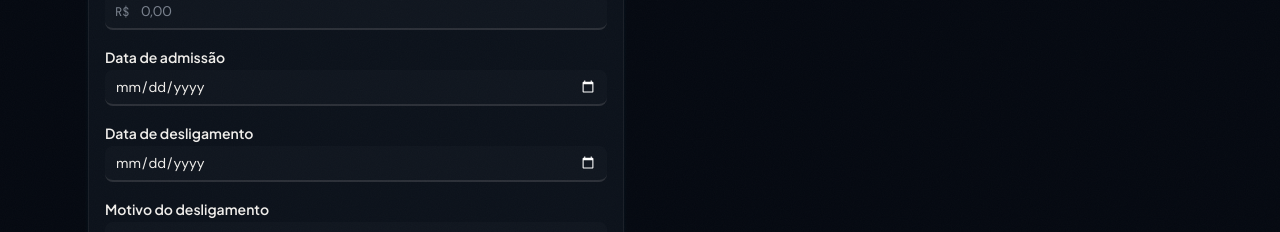
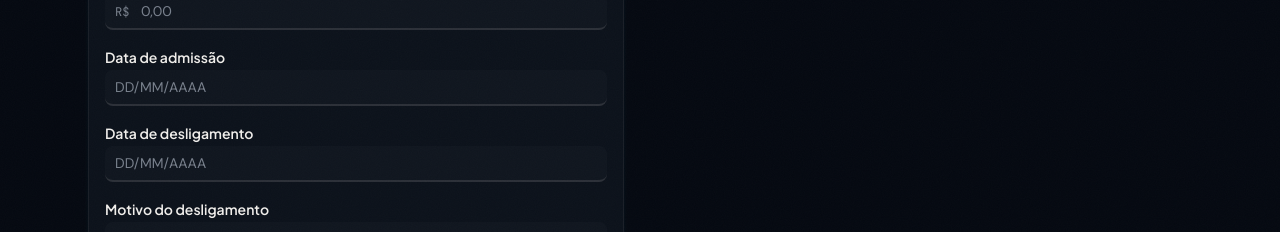
Before and after one commit to fe-m-bueno/rescisao-clt, a Next.js app: page / in a window 1280 px wide. Shown: the part 290-522 px from the top of the page. Built offline with nearby package versions, Linux system fonts and the light colour scheme.

Commit message:
fix: input de data com máscara DD/MM/AAAA e corrigir label do select
- Substituir input nativo type=date por componente DateInput customizado
- Máscara automática DD/MM/AAAA com validação
- Corrigir SelectValue para mostrar label ao invés da key

```diff
--- /dev/null
+++ b/src/components/calculator/date-input.tsx
@@ -0,0 +1,80 @@
+'use client'
+
+import { type ChangeEvent, useEffect, useRef, useState } from 'react'
+import { Input } from '@/components/ui/input'
+
+interface DateInputProps {
+  value: Date | null
+  onChange: (date: Date | null) => void
+  id?: string
+}
+
+function formatBR(date: Date | null): string {
+  if (!date) return ''
+  const d = String(date.getDate()).padStart(2, '0')
+  const m = String(date.getMonth() + 1).padStart(2, '0')
+  const y = date.getFullYear()
+  return `${d}/${m}/${y}`
+}
+
+function parseBR(value: string): Date | null {
+  const clean = value.replace(/\D/g, '')
+  if (clean.length < 8) return null
+  const d = Number(clean.slice(0, 2))
+  const m = Number(clean.slice(2, 4))
+  const y = Number(clean.slice(4, 8))
+  if (y < 1900 || y > 2100 || m < 1 || m > 12 || d < 1 || d > 31) return null
+  const date = new Date(y, m - 1, d)
+  if (date.getFullYear() !== y || date.getMonth() !== m - 1 || date.getDate() !== d) return null
+  return date
+}
+
+function applyMask(value: string): string {
+  const digits = value.replace(/\D/g, '').slice(0, 8)
+  if (digits.length <= 2) return digits
+  if (digits.length <= 4) return `${digits.slice(0, 2)}/${digits.slice(2)}`
+  return `${digits.slice(0, 2)}/${digits.slice(2, 4)}/${digits.slice(4)}`
+}
+
+export function DateInput({ value, onChange, id }: DateInputProps) {
+  const [raw, setRaw] = useState(() => formatBR(value))
+  const isFocused = useRef(false)
+
+  useEffect(() => {
+    if (!isFocused.current) {
+      setRaw(formatBR(value))
+    }
+  }, [value])
+
+  const handleChange = (e: ChangeEvent<HTMLInputElement>) => {
+    const masked = applyMask(e.target.value)
+    setRaw(masked)
+    onChange(parseBR(masked))
+  }
+
+  const handleFocus = () => {
+    isFocused.current = true
+  }
+
+  const handleBlur = () => {
+    isFocused.current = false
+    const parsed = parseBR(raw)
+    if (parsed) {
+      setRaw(formatBR(parsed))
+    }
+  }
+
+  return (
+    <Input
+      id={id}
+      type="text"
+      inputMode="numeric"
+      placeholder="DD/MM/AAAA"
+      value={raw}
+      onChange={handleChange}
+      onFocus={handleFocus}
+      onBlur={handleBlur}
+      maxLength={10}
+    />
+  )
+}
--- a/src/components/calculator/form.tsx
+++ b/src/components/calculator/form.tsx
@@ -1,7 +1,7 @@
 'use client'
 
 import { ChevronDown } from 'lucide-react'
-import type { Dispatch } from 'react'
+import { type Dispatch, useCallback } from 'react'
 import { Card, CardContent, CardHeader, CardTitle } from '@/components/ui/card'
 import {
   Collapsible,
@@ -27,30 +27,20 @@ import {
   type TerminationType,
 } from '@/lib/types'
 import { CurrencyInput } from './currency-input'
+import { DateInput } from './date-input'
 
 interface CalculatorFormProps {
   input: CalculatorInput
   dispatch: Dispatch<Action>
 }
 
-function formatDateForInput(date: Date | null): string {
-  if (!date) return ''
-  const y = date.getFullYear()
-  const m = String(date.getMonth() + 1).padStart(2, '0')
-  const d = String(date.getDate()).padStart(2, '0')
-  return `${y}-${m}-${d}`
-}
-
-function parseDateInput(value: string): Date | null {
-  if (!value) return null
-  const [y, m, d] = value.split('-').map(Number)
-  return new Date(y, m - 1, d)
-}
-
 export function CalculatorForm({ input, dispatch }: CalculatorFormProps) {
-  const setField = (field: keyof CalculatorInput, value: unknown) => {
-    dispatch({ type: 'SET_FIELD', field, value })
-  }
+  const setField = useCallback(
+    (field: keyof CalculatorInput, value: unknown) => {
+      dispatch({ type: 'SET_FIELD', field, value })
+    },
+    [dispatch],
+  )
 
   const dateError =
     input.dataAdmissao &&
@@ -77,25 +67,19 @@ export function CalculatorForm({ input, dispatch }: CalculatorFormProps) {
 
           <div className="flex flex-col gap-1.5">
             <Label htmlFor="admissao">Data de admissão</Label>
-            <Input
+            <DateInput
               id="admissao"
-              type="date"
-              value={formatDateForInput(input.dataAdmissao)}
-              onChange={(e) =>
-                setField('dataAdmissao', parseDateInput(e.target.value))
-              }
+              value={input.dataAdmissao}
+              onChange={(d) => setField('dataAdmissao', d)}
             />
           </div>
 
           <div className="flex flex-col gap-1.5">
             <Label htmlFor="desligamento">Data de desligamento</Label>
-            <Input
+            <DateInput
               id="desligamento"
-              type="date"
-              value={formatDateForInput(input.dataDesligamento)}
-              onChange={(e) =>
-                setField('dataDesligamento', parseDateInput(e.target.value))
-              }
+              value={input.dataDesligamento}
+              onChange={(d) => setField('dataDesligamento', d)}
             />
             {dateError && (
               <p className="text-xs text-destructive">
@@ -113,7 +97,9 @@ export function CalculatorForm({ input, dispatch }: CalculatorFormProps) {
               }
             >
               <SelectTrigger className="w-full">
-                <SelectValue placeholder="Selecione o motivo" />
+                <SelectValue placeholder="Selecione o motivo">
+                  {input.motivoDesligamento && TERMINATION_LABELS[input.motivoDesligamento]}
+                </SelectValue>
               </SelectTrigger>
               <SelectContent>
                 {Object.entries(TERMINATION_LABELS).map(([value, label]) => (
@@ -206,7 +192,9 @@ export function CalculatorForm({ input, dispatch }: CalculatorFormProps) {
                     }
                   >
                     <SelectTrigger className="w-full">
-                      <SelectValue />
+                      <SelectValue>
+                        {AVISO_PREVIO_LABELS[input.avisoPrevio]}
+                      </SelectValue>
                     </SelectTrigger>
                     <SelectContent>
                       {Object.entries(AVISO_PREVIO_LABELS).map(
```
